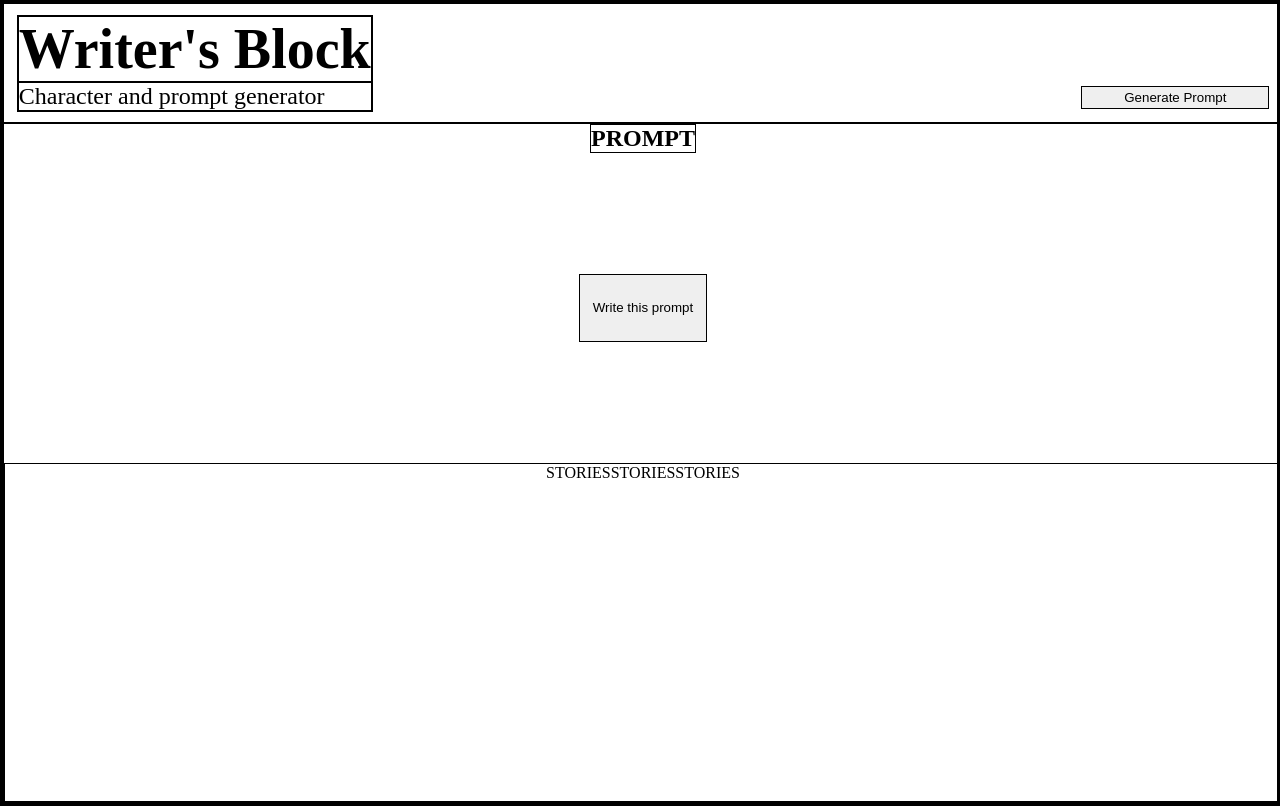
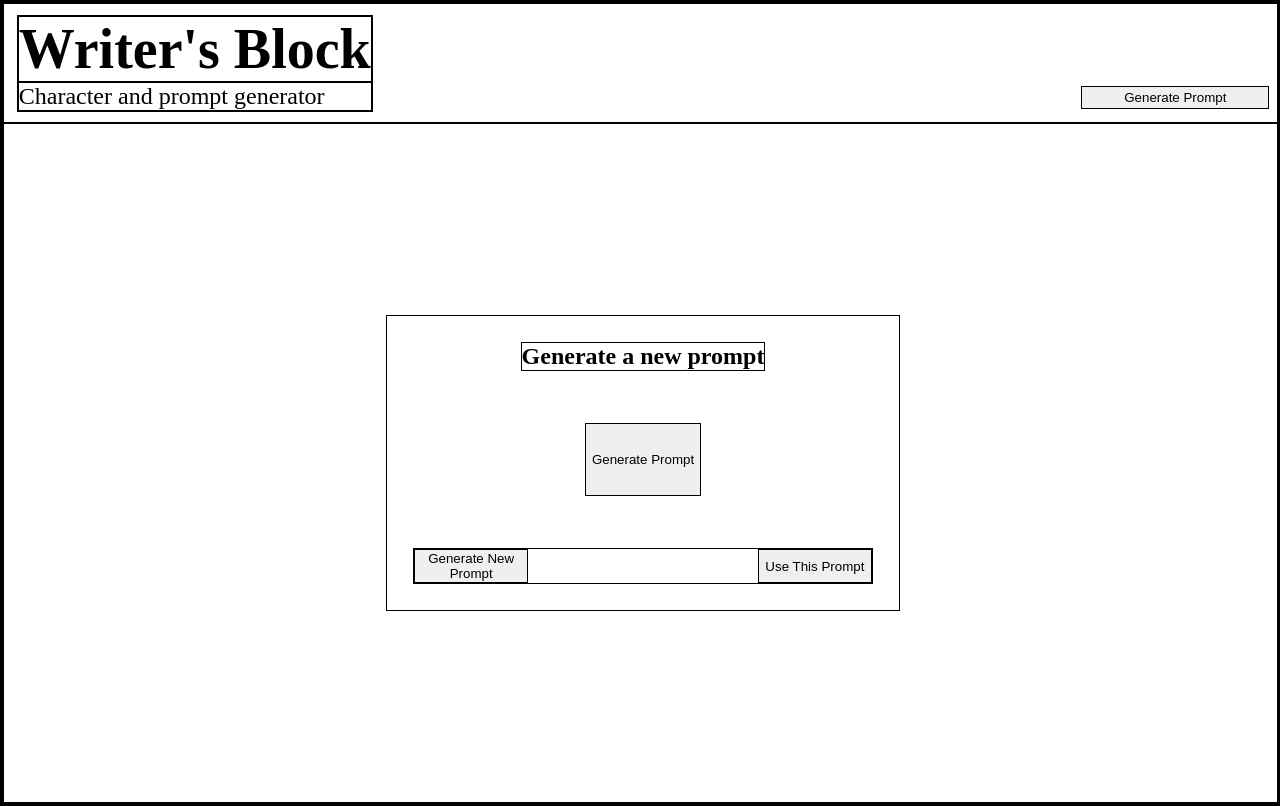
Before and after one commit to KyleWong2510/WritersBlock, a React (Create React App) app: page / in a window 1280 px wide. Built offline with nearby package versions, Linux system fonts and the light colour scheme.

Commit message:
Set state in the PromptGenerator component

```diff
--- a/src/App/App.js
+++ b/src/App/App.js
@@ -18,8 +18,8 @@ class App extends React.Component {
       <>
         <Header />
         {/* <PromptContainer /> */}
-        {/* <PromptGenerator /> */}
-        <Prompt />
+        <PromptGenerator />
+        {/* <Prompt /> */}
       </>
     )
   }
--- a/src/PromptGenerator/PromptGenerator.js
+++ b/src/PromptGenerator/PromptGenerator.js
@@ -33,7 +33,8 @@ class PromptGenerator extends React.Component {
   }
 
   generatePrompt = () => {
-
+    this.generateCharacter()
+    this.generateWords()
   }
 
   render() {
@@ -41,7 +42,12 @@ class PromptGenerator extends React.Component {
       <main className='prompt-generator'>
         <section className='generator-btn-container'>
           <h2>Generate a new prompt</h2>
-          <button className='generator-btns generate-btn'>Generate Prompt</button>
+          <button
+            className='generator-btns generate-btn'
+            onClick={this.generatePrompt}
+          >
+            Generate Prompt
+          </button>
           <section className='generator-confirm-btns'>
             <button className='generator-btns'>Generate New Prompt</button>
             <button className='generator-btns'>Use This Prompt</button>
```
